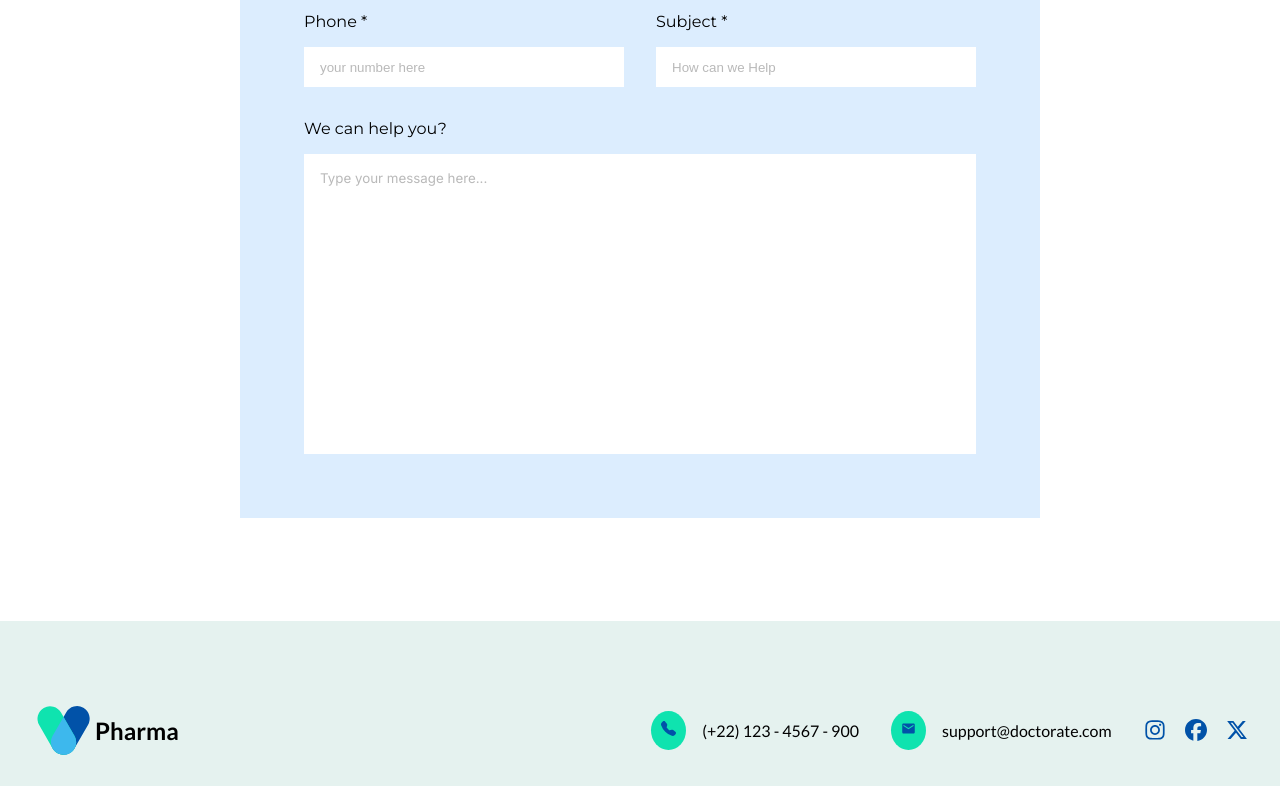
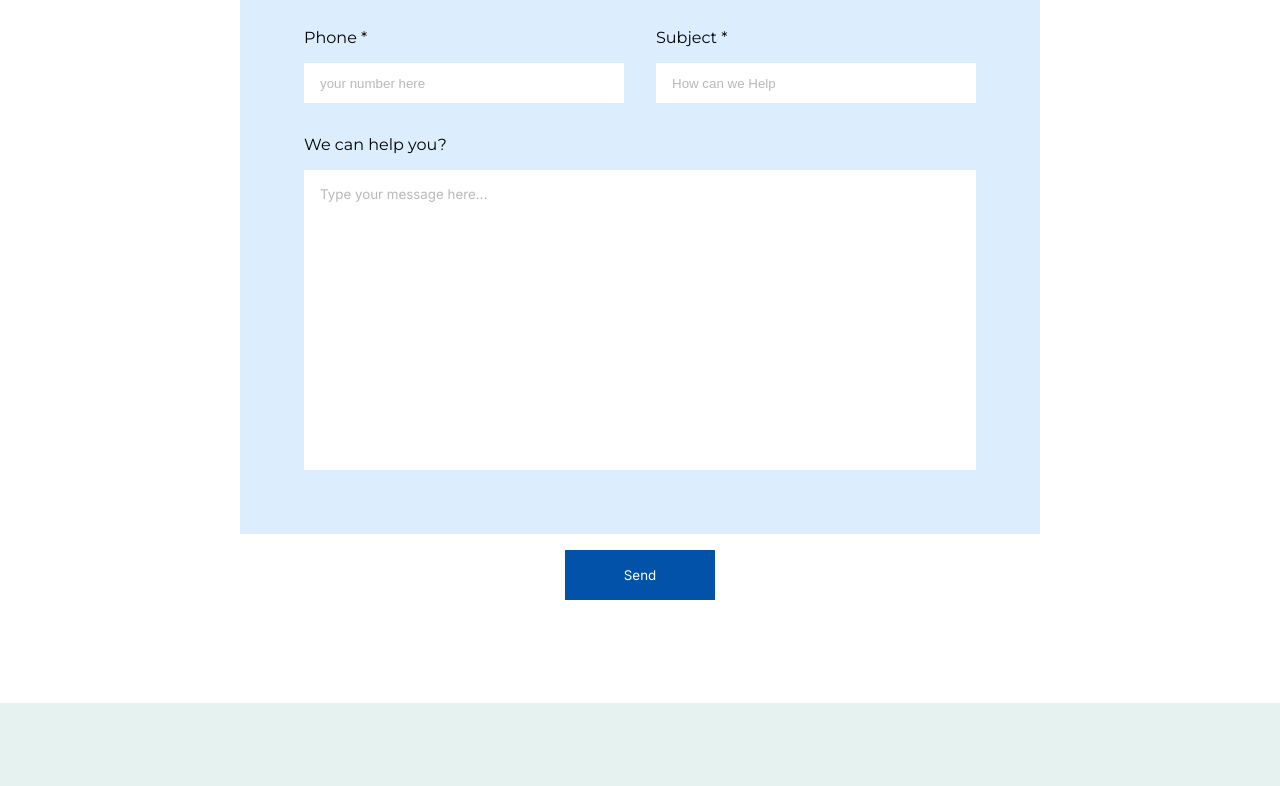
Before and after one commit to Matheus-Silva7/PharmaDoctor, a React (Vite) app: page /contact in a window 1280 px wide. Shown: the part 1097-1883 px from the top of the page. Built offline with nearby package versions, Linux system fonts and the light colour scheme; a web font is replaced by a local one.

Commit message:
button send added

```diff
--- a/src/components/Contact/Form.jsx
+++ b/src/components/Contact/Form.jsx
@@ -1,5 +1,6 @@
 import React from "react";
 import "./FormStyles.css";
+import ButtonMain from "../Reutilizable/ButtonMain"
 
 const Form = () => {
   return (
@@ -38,6 +39,7 @@ const Form = () => {
           ></textarea>
         </div>
       </form>
+      <ButtonMain classN={"blue"} textBtn={"Send"}/>
     </section>
   );
 };
--- a/src/components/Contact/FormStyles.css
+++ b/src/components/Contact/FormStyles.css
@@ -3,6 +3,7 @@
     flex-direction: column;
     justify-content: center;
     align-items: center;
+
 }
 
 .form-content .form{
@@ -13,6 +14,7 @@
     gap: 2rem;
     width: auto;
     padding: 4rem;
+    margin: 1rem auto;
     background-color: #DCEDFE;
 }
 
```
